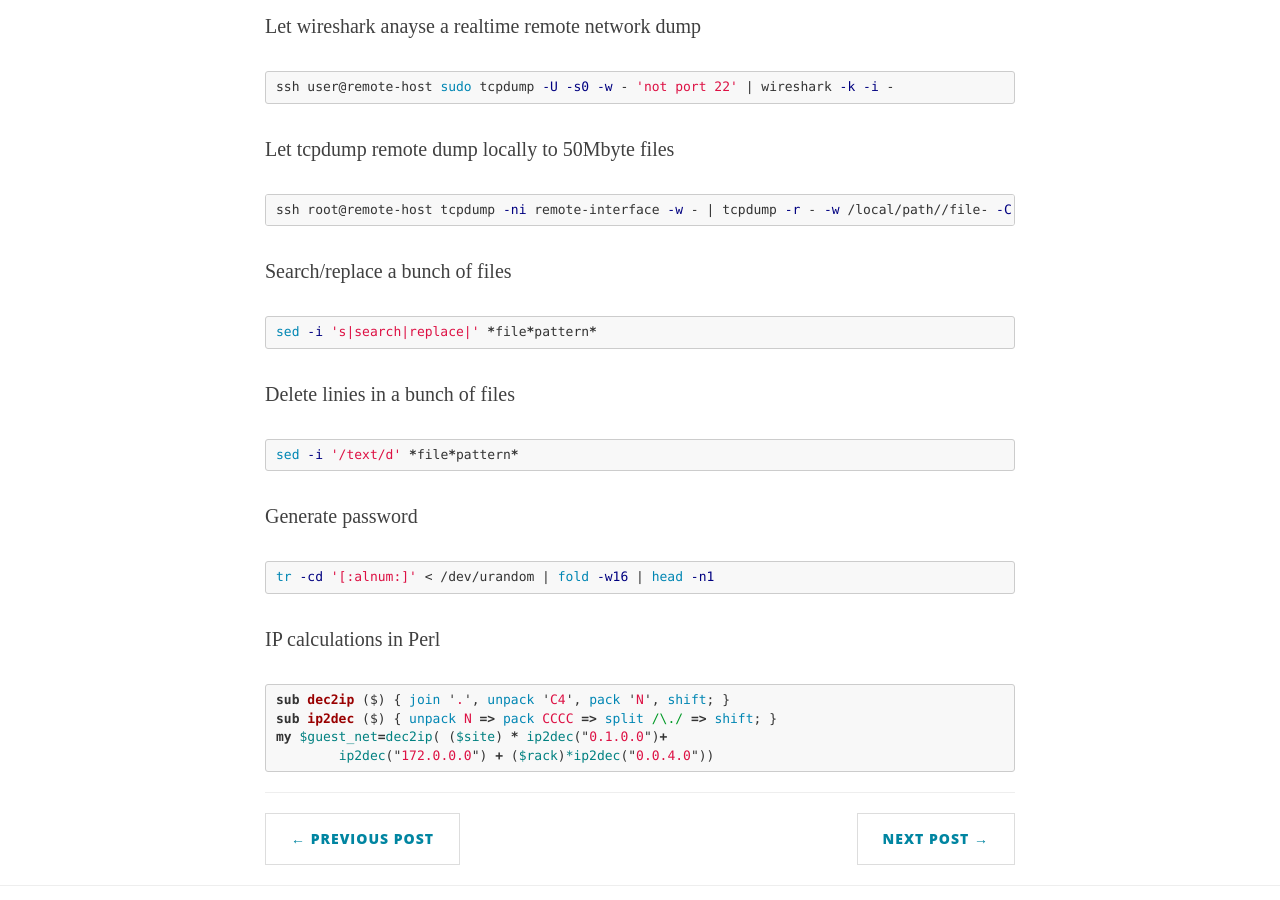
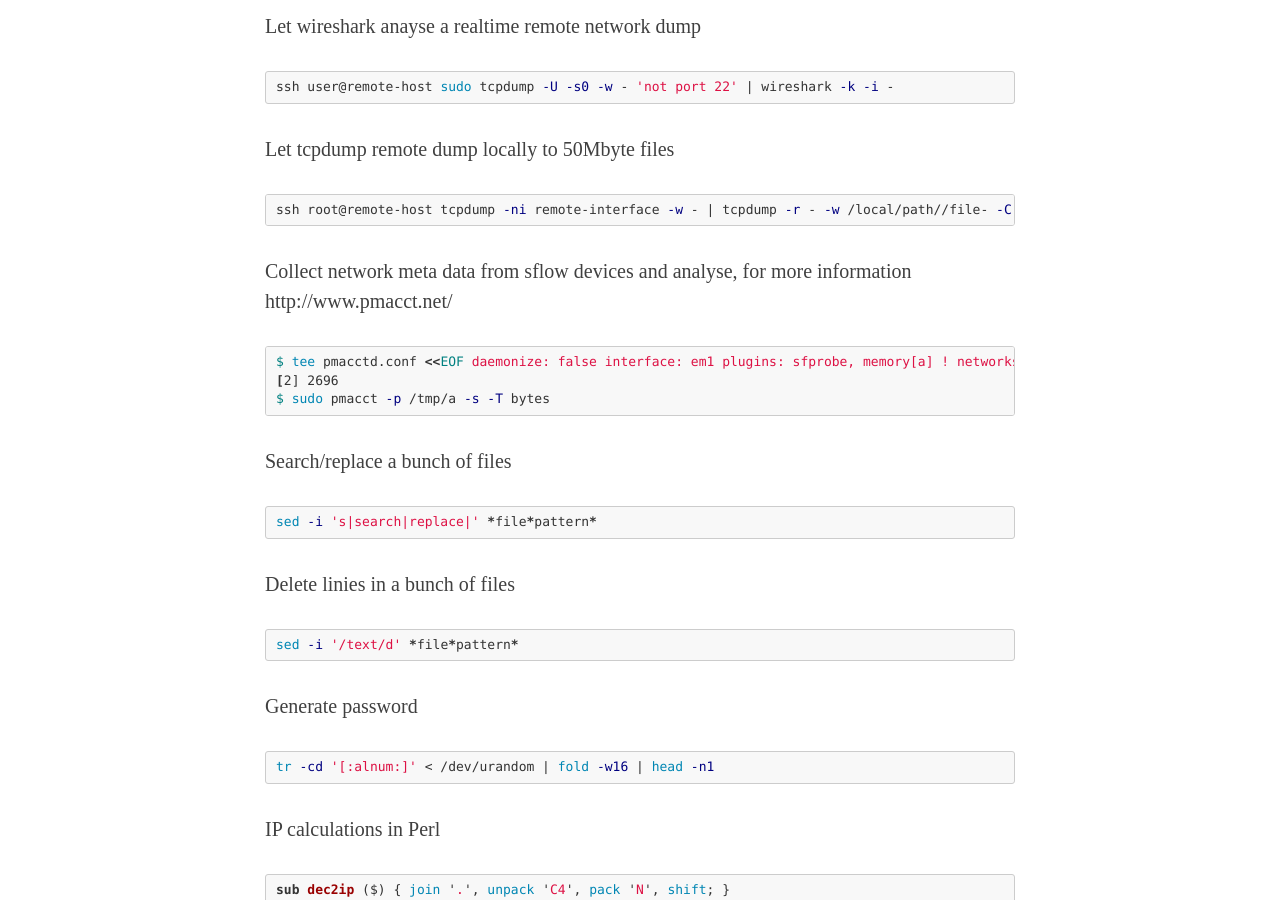
Before and after one commit to clysel/christian.lysel.net, a Jekyll site: the page built from _posts/2014-05-01-unix-tools.markdown, in a window 1280 px wide and 900 px high, scrolled down 1707 px. Built offline with Jekyll 4.4.1, drawn with Linux system fonts in a browser that asks for light colours.

Commit message:
Update 2014-05-01-unix-tools.markdown

````diff
--- a/_posts/2014-05-01-unix-tools.markdown
+++ b/_posts/2014-05-01-unix-tools.markdown
@@ -75,6 +75,29 @@
 ssh root@remote-host tcpdump -ni remote-interface -w - | tcpdump -r - -w /local/path//file- -C 50
 ```
 
+Collect network meta data from sflow devices and analyse, for more information http://www.pmacct.net/
+```bash
+$ tee pmacctd.conf <<EOF
+daemonize: false
+interface: em1
+plugins: sfprobe, memory[a]
+! networks_file: /tmp/networks.lst
+! “aggregate” supports: src_mac,dst_mac,vlan,src_host,dst_host,
+! src_net,dst_net,src_as,dst_as,src_port,dst_port,tos,proto,
+! sum_mac,sum_host,sum_net,sum_as,sum_port,tag,class,tcpflags
+!
+aggregate[a]: src_host,dst_host,dst_port,proto
+imt_path[a]: /tmp/a
+!
+plugin_pipe_size': 100000
+plugin_buffer_size: 20000
+EOF
+
+$ sudo pmacctd -f pmacctd.conf &
+[2] 2696
+$ sudo pmacct -p /tmp/a -s -T bytes
+```
+
 Search/replace a bunch of files
 
 ```bash
````
